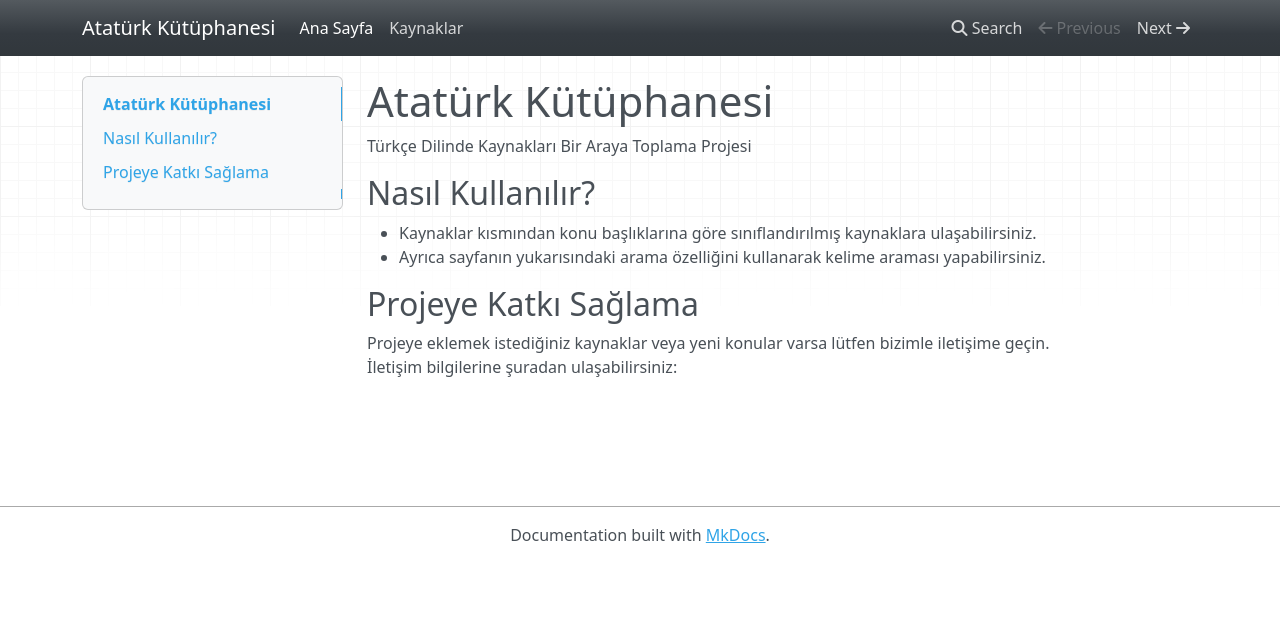
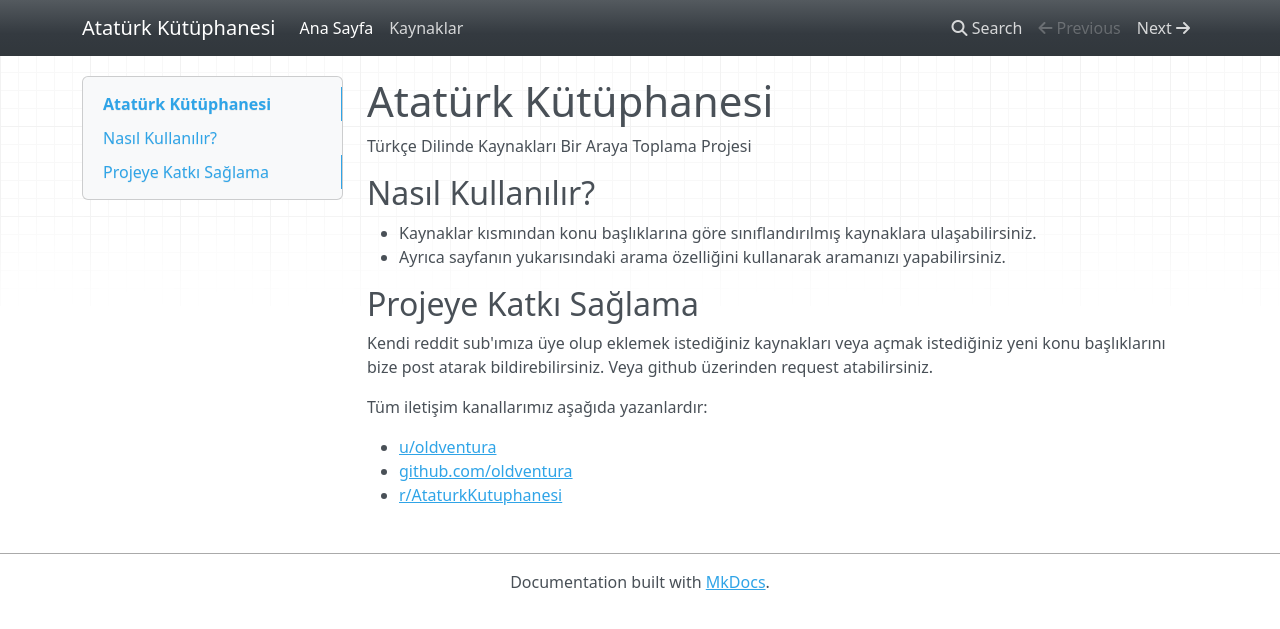
Before and after one commit to oldventura/AtaturkKutuphanesi, an MkDocs documentation site: the page built from docs/index.md, in a window 1280 px wide. Shown: the top 629 px of the page. Built offline with MkDocs 1.6.1, drawn with Linux system fonts in a browser that asks for light colours; nearby versions of some CDN libraries.

Commit message:
if you're not using et, fuck off

```diff
--- a/docs/index.md
+++ b/docs/index.md
@@ -4,11 +4,14 @@ Türkçe Dilinde Kaynakları Bir Araya Toplama Projesi
 ## Nasıl Kullanılır?
 
 * Kaynaklar kısmından konu başlıklarına göre sınıflandırılmış kaynaklara ulaşabilirsiniz.
-* Ayrıca sayfanın yukarısındaki arama özelliğini kullanarak kelime araması yapabilirsiniz.
+* Ayrıca sayfanın yukarısındaki arama özelliğini kullanarak aramanızı yapabilirsiniz.
 
 ## Projeye Katkı Sağlama
 
-Projeye eklemek istediğiniz kaynaklar veya yeni konular varsa lütfen bizimle iletişime geçin.
-İletişim bilgilerine şuradan ulaşabilirsiniz:
+Kendi reddit sub'ımıza üye olup eklemek istediğiniz kaynakları veya açmak istediğiniz yeni konu başlıklarını bize post atarak bildirebilirsiniz. Veya github üzerinden request atabilirsiniz.
 
-##
+Tüm iletişim kanallarımız aşağıda yazanlardır:
+
+- [u/oldventura](https://reddit.com/user/oldventura)
+- [github.com/oldventura](https://github.com/oldventura)
+- [r/AtaturkKutuphanesi](https://reddit.com/r/AtaturkKutuphanesi)
```
Also changed, not shown: mkdocs.yml (line endings or trailing spaces), site/index.html, site/search/search_index.json, 1 other file.
